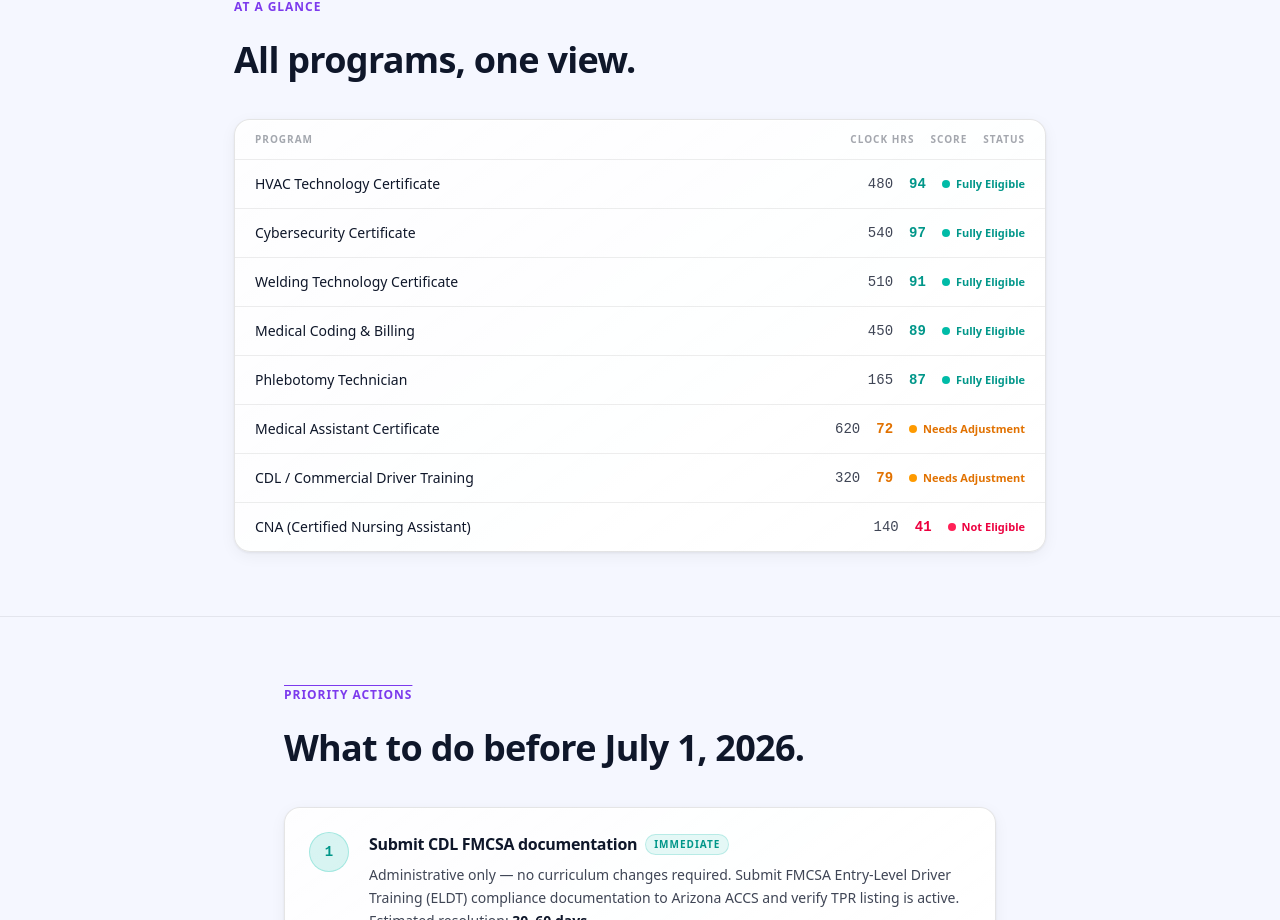
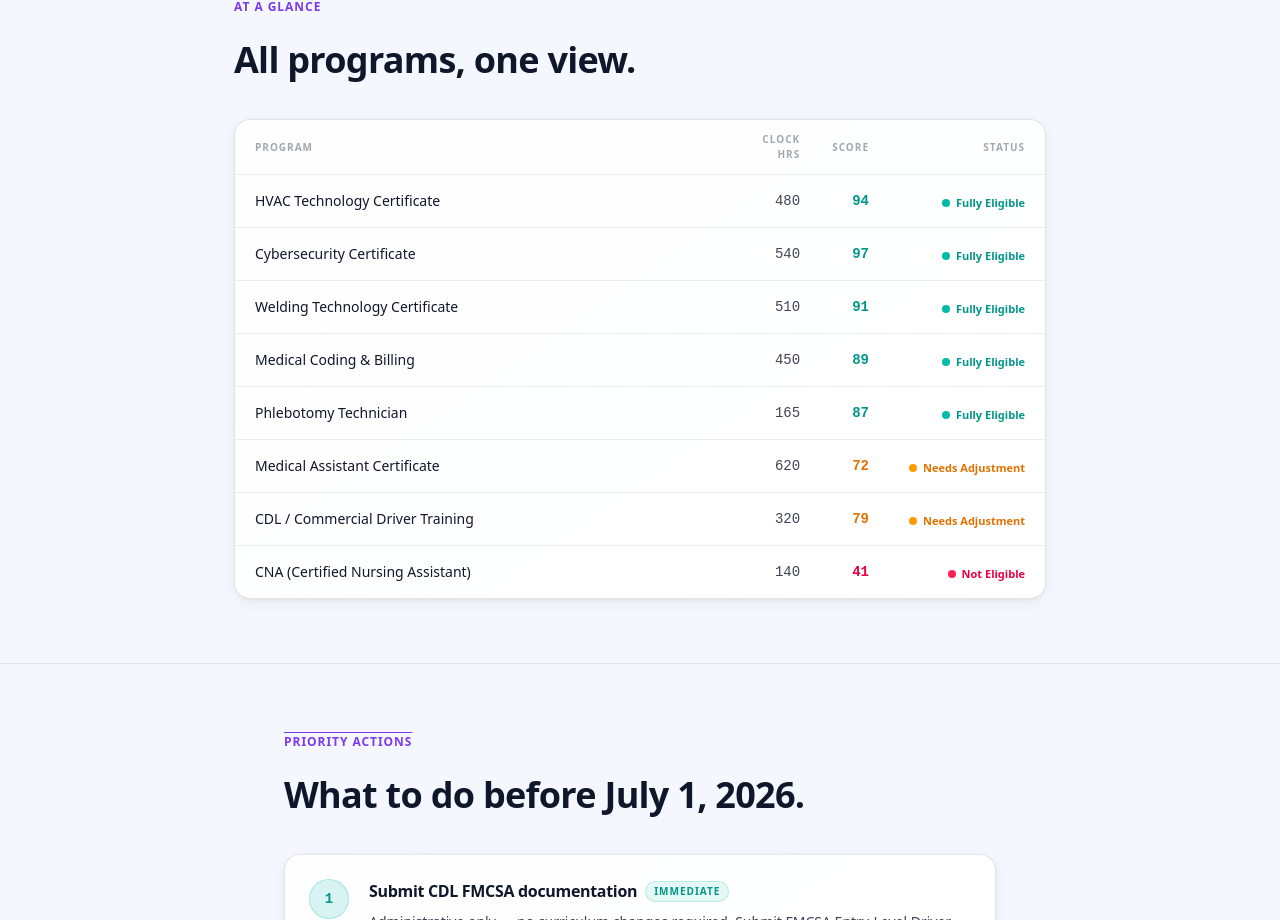
Before and after one commit to wspanic201/workforce-intelligence, a Next.js app: page /report/pell-demo in a window 1280 px wide. Shown: the part 4742-5662 px from the top of the page. Built offline with nearby package versions, Linux system fonts and the light colour scheme.

Commit message:
fix: summary table — grid → proper table for consistent column alignment

```diff
--- a/app/report/pell-demo/page.tsx
+++ b/app/report/pell-demo/page.tsx
@@ -568,42 +568,38 @@ export default function PellDemoPage() {
 
           <AnimateOnScroll variant="fade-up" delay={80}>
             <div className="card-cosmic rounded-2xl overflow-hidden">
-              {/* Header row */}
-              <div className="grid grid-cols-[1fr_auto_auto_auto] gap-4 px-5 py-3 border-b border-theme-subtle">
-                <span className="text-[10px] font-bold uppercase tracking-widest text-theme-muted">Program</span>
-                <span className="text-[10px] font-bold uppercase tracking-widest text-theme-muted text-right">Clock Hrs</span>
-                <span className="text-[10px] font-bold uppercase tracking-widest text-theme-muted text-right">Score</span>
-                <span className="text-[10px] font-bold uppercase tracking-widest text-theme-muted text-right">Status</span>
-              </div>
-
-              {/* Program rows */}
+              <table className="w-full border-collapse">
+                <thead>
+                  <tr className="border-b border-theme-subtle">
+                    <th className="text-left px-5 py-3 text-[10px] font-bold uppercase tracking-widest text-theme-muted">Program</th>
+                    <th className="text-right px-4 py-3 text-[10px] font-bold uppercase tracking-widest text-theme-muted w-24">Clock Hrs</th>
+                    <th className="text-right px-4 py-3 text-[10px] font-bold uppercase tracking-widest text-theme-muted w-16">Score</th>
+                    <th className="text-right px-5 py-3 text-[10px] font-bold uppercase tracking-widest text-theme-muted w-40">Status</th>
+                  </tr>
+                </thead>
+                <tbody>
                   {programs.map((p, i) => {
                     const { text: sText, cls: sCls } = statusLabel(p.status);
+                    const textColor = sCls.split(' ').filter((c: string) => c.startsWith('text-')).join(' ');
                     return (
-                  <div
+                      <tr
                         key={p.id}
-                    className={`grid grid-cols-[1fr_auto_auto_auto] gap-4 items-center px-5 py-3.5 ${
-                      i < programs.length - 1 ? 'border-b border-theme-subtle' : ''
-                    }`}
+                        className={i < programs.length - 1 ? 'border-b border-theme-subtle' : ''}
                       >
-                    <span className="text-sm font-medium text-theme-primary truncate pr-2">
-                      {p.name}
+                        <td className="px-5 py-3.5 text-sm font-medium text-theme-primary">{p.name}</td>
+                        <td className="px-4 py-3.5 text-sm font-mono text-theme-secondary text-right">{p.clockHours}</td>
+                        <td className={`px-4 py-3.5 text-sm font-mono font-bold text-right ${scoreColor(p.score)}`}>{p.score}</td>
+                        <td className="px-5 py-3.5 text-right">
+                          <span className="inline-flex items-center justify-end gap-1.5">
+                            <span className={`w-2 h-2 rounded-full flex-shrink-0 ${statusDot(p.status)}`} />
+                            <span className={`text-[11px] font-semibold ${textColor}`}>{sText}</span>
                           </span>
-                    <span className="text-sm font-mono text-theme-secondary text-right">
-                      {p.clockHours}
-                    </span>
-                    <span className={`text-sm font-mono font-bold text-right ${scoreColor(p.score)}`}>
-                      {p.score}
-                    </span>
-                    <div className="flex items-center gap-1.5 justify-end">
-                      <span className={`w-2 h-2 rounded-full flex-shrink-0 ${statusDot(p.status)}`} />
-                      <span className={`text-[11px] font-semibold hidden sm:inline ${sCls.split(' ').filter(c => c.startsWith('text-')).join(' ')}`}>
-                        {sText}
-                      </span>
-                    </div>
-                  </div>
+                        </td>
+                      </tr>
                     );
                   })}
+                </tbody>
+              </table>
             </div>
           </AnimateOnScroll>
         </div>
```
Lines whose indentation alone changed are shown as unchanged.
